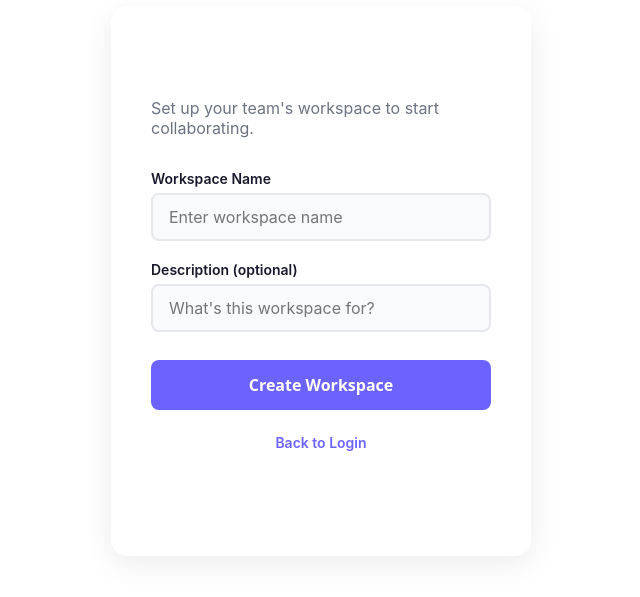
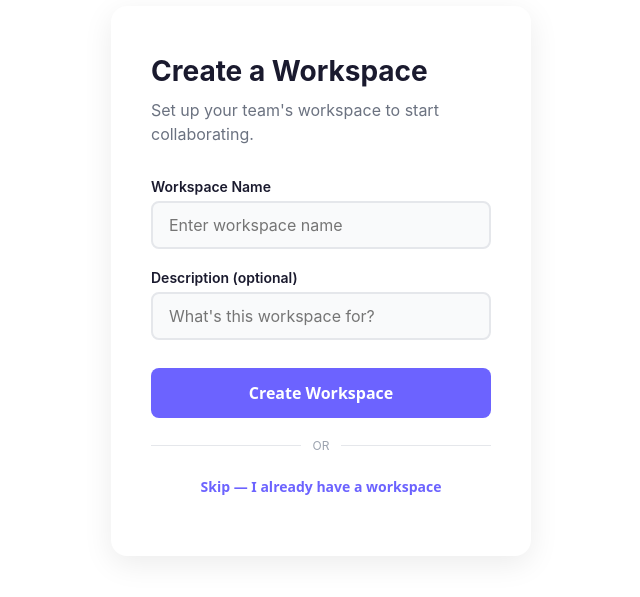
Before and after one commit to 056comfort/huddle-demo-sprint, a React (Vite) app: page /create-workspace in a window 1280 px wide. Shown: the part 119-716 px from the top of the page, without its empty margins (319-959 px from the left). Built offline with nearby package versions, Linux system fonts and the light colour scheme; no server answers.

Commit message:
fix: update workspace onboarding flow

```diff
--- a/src/components/channels/ChannelList.jsx
+++ b/src/components/channels/ChannelList.jsx
@@ -1,11 +1,7 @@
+import { useEffect, useState } from "react";
 import { Link } from "react-router-dom";
 
-const channels = ["general", "design", "development"];
-
-const directMessages = [
-  { id: "sarah", name: "Sarah", status: "online", avatar: "S" },
-  { id: "david", name: "David", status: "online", avatar: "D" },
-];
+const directMessages = [];
 
 function HashIcon() {
   return (
@@ -40,9 +36,8 @@ function SearchIcon() {
         strokeLinecap="round"
       />
     </svg>
-  )
+  );
 }
-
 
 function SettingsIcon() {
   return (
@@ -101,7 +96,6 @@ function PlusIcon() {
   );
 }
 
-
 function StatusDot({ status = "online" }) {
   return <span className={`person-status ${status}`} />;
 }
@@ -116,6 +110,26 @@ function PersonAvatar({ letter, status = "online" }) {
 }
 
 function ChannelList({ activeChannel }) {
+  const [channels, setChannels] = useState([]);
+
+  useEffect(() => {
+    const loadChannels = () => {
+      const savedChannels = JSON.parse(
+        localStorage.getItem("huddle_channels") || "[]"
+      );
+
+      setChannels(savedChannels);
+    };
+
+    loadChannels();
+
+    window.addEventListener("storage", loadChannels);
+
+    return () => {
+      window.removeEventListener("storage", loadChannels);
+    };
+  }, []);
+
   return (
     <div className="sidebar-navigation">
       <Link to="/join-channel" className="sidebar-home-link">
--- a/src/components/channels/CreateChannel.jsx
+++ b/src/components/channels/CreateChannel.jsx
@@ -18,6 +18,25 @@ function CreateChannel() {
     }
 
     setError("");
+
+    // Store the created channel temporarily on the frontend.
+    // The backend can replace this with database storage later.
+    const existingChannels = JSON.parse(
+      localStorage.getItem("huddle_channels") || "[]"
+    );
+
+    const channelExists = existingChannels.some(
+      (channel) => channel.toLowerCase() === cleanName.toLowerCase()
+    );
+
+    if (!channelExists) {
+      const updatedChannels = [...existingChannels, cleanName];
+
+      localStorage.setItem(
+        "huddle_channels",
+        JSON.stringify(updatedChannels)
+      );
+    }
 
     navigate(`/channel/${encodeURIComponent(cleanName)}`);
   };
@@ -58,7 +77,8 @@ function CreateChannel() {
       </form>
 
       <p className="secondary-action">
-        Already have a channel? <Link to="/join-channel">Join a channel</Link>
+        Already have a channel?{" "}
+        <Link to="/join-channel">Join a channel</Link>
       </p>
     </section>
   );
--- a/src/components/messaging/MessageList.jsx
+++ b/src/components/messaging/MessageList.jsx
@@ -1,35 +1,4 @@
 import MessageItem from "./MessageItem";
-
-const initialMessages = [
-  {
-    id: 1,
-    user: "Sarah",
-    avatar: "S",
-    message: "Hey everyone! Welcome to Huddle.",
-    time: "10:32 AM",
-  },
-  {
-    id: 2,
-    user: "David",
-    avatar: "D",
-    message: "Great to be here. How is everyone doing?",
-    time: "10:34 AM",
-  },
-  {
-    id: 3,
-    user: "Sarah",
-    avatar: "S",
-    message: "Doing well! I have been working on the new designs.",
-    time: "10:36 AM",
-  },
-  {
-    id: 4,
-    user: "David",
-    avatar: "D",
-    message: "Nice. We should review them together later.",
-    time: "Just Now",
-  },
-];
 
 function MessageList({ messages }) {
   const displayedMessages = messages?.length
@@ -40,7 +9,7 @@ function MessageList({ messages }) {
         message: item.message,
         time: item.time,
       }))
-    : initialMessages;
+    : [];
 
   return (
     <div className="message-list">
--- a/src/pages/ChannelMembersPage.jsx
+++ b/src/pages/ChannelMembersPage.jsx
@@ -37,37 +37,19 @@ function SearchIcon() {
   );
 }
 
-const members = [
-  {
-    id: "you",
-    name: "You",
-    role: "You",
-    status: "online",
-    initial: "Y",
-  },
-  {
-    id: "sarah",
-    name: "Sarah",
-    role: "Member",
-    status: "online",
-    initial: "S",
-  },
-  {
-    id: "david",
-    name: "David",
-    role: "Member",
-    status: "offline",
-    initial: "D",
-  },
-];
-
 function ChannelMembersPage() {
   const { channelId } = useParams();
   const navigate = useNavigate();
 
   const [search, setSearch] = useState("");
 
-  const channelName = decodeURIComponent(channelId || "general");
+  const channelName = channelId
+    ? decodeURIComponent(channelId)
+    : "";
+
+  // Empty for new channels.
+  // Real members will be connected here later from the backend.
+  const members = [];
 
   const filteredMembers = useMemo(() => {
     const value = search.toLowerCase().trim();
@@ -137,7 +119,9 @@ function ChannelMembersPage() {
                 </span>
               </div>
 
-              <span className="member-role">{member.role}</span>
+              <span className="member-role">
+                {member.role}
+              </span>
             </article>
           ))}
 
--- a/src/pages/CreateWorkspace.jsx
+++ b/src/pages/CreateWorkspace.jsx
@@ -1,5 +1,6 @@
+// src/pages/CreateWorkspace.jsx
 import { useState } from 'react'
-import { Link, useNavigate } from 'react-router-dom'
+import { useNavigate } from 'react-router-dom'
 import { endpoints } from '../api/apiConfig'
 
 function CreateWorkspace() {
@@ -65,6 +66,10 @@ function CreateWorkspace() {
     }
   }
 
+  const handleSkip = () => {
+    navigate('/join-channel')
+  }
+
   const styles = {
     page: {
       display: 'flex',
@@ -81,7 +86,8 @@ function CreateWorkspace() {
       borderRadius: '16px',
       boxShadow: '0 8px 30px rgba(0, 0, 0, 0.08)',
       width: '420px',
-      height: '550px',
+      minHeight: '550px',
+      boxSizing: 'border-box',
       display: 'flex',
       flexDirection: 'column',
       justifyContent: 'center',
@@ -91,9 +97,17 @@ function CreateWorkspace() {
       marginBottom: '32px',
     },
 
+    title: {
+      margin: '0 0 10px',
+      fontSize: '28px',
+      fontWeight: '700',
+      color: '#1a1a2e',
+    },
+
     headerP: {
       color: '#6b7280',
       fontSize: '16px',
+      lineHeight: '1.5',
       margin: '0',
     },
 
@@ -142,6 +156,35 @@ function CreateWorkspace() {
       opacity: loading ? 0.7 : 1,
     },
 
+    skipButton: {
+      padding: '12px',
+      background: 'transparent',
+      color: '#6C63FF',
+      border: 'none',
+      borderRadius: '8px',
+      fontSize: '14px',
+      fontFamily: 'system-ui, sans-serif',
+      fontWeight: '600',
+      cursor: loading ? 'not-allowed' : 'pointer',
+      width: '100%',
+      marginTop: '4px',
+    },
+
+    divider: {
+      display: 'flex',
+      alignItems: 'center',
+      gap: '12px',
+      margin: '20px 0 8px',
+      color: '#9ca3af',
+      fontSize: '12px',
+    },
+
+    dividerLine: {
+      flex: 1,
+      height: '1px',
+      background: '#e5e7eb',
+    },
+
     error: {
       background: '#fee2e2',
       color: '#ef4444',
@@ -160,19 +203,6 @@ function CreateWorkspace() {
       fontSize: '14px',
       textAlign: 'center',
       marginBottom: '16px',
-    },
-
-    footer: {
-      textAlign: 'center',
-      marginTop: '24px',
-      fontSize: '14px',
-      color: '#6b7280',
-    },
-
-    footerLink: {
-      color: '#6C63FF',
-      fontWeight: '600',
-      textDecoration: 'none',
     },
   }
 
@@ -209,6 +239,8 @@ function CreateWorkspace() {
     <div style={styles.page}>
       <div style={styles.card}>
         <div style={styles.header}>
+          <h1 style={styles.title}>Create a Workspace</h1>
+
           <p style={styles.headerP}>
             Set up your team's workspace to start collaborating.
           </p>
@@ -280,14 +312,20 @@ function CreateWorkspace() {
           </button>
         </form>
 
-        <p style={styles.footer}>
-          <Link
-            to="/login"
-            style={styles.footerLink}
-          >
-            Back to Login
-          </Link>
-        </p>
+        <div style={styles.divider}>
+          <span style={styles.dividerLine} />
+          OR
+          <span style={styles.dividerLine} />
+        </div>
+
+        <button
+          type="button"
+          style={styles.skipButton}
+          onClick={handleSkip}
+          disabled={loading}
+        >
+          Skip — I already have a workspace
+        </button>
       </div>
     </div>
   )
--- a/src/pages/Register.jsx
+++ b/src/pages/Register.jsx
@@ -1,3 +1,4 @@
+// src/pages/Register.jsx
 import './Register.css'
 import { useState } from 'react'
 import { Link, useNavigate } from 'react-router-dom'
@@ -47,7 +48,7 @@ function Register() {
       setPassword('')
       setConfirmPassword('')
 
-      // Redirect to Create Workspace
+      // Redirect to Create Channel
       navigate('/create-workspace')
     } catch (err) {
       setError(err.message || 'Something went wrong')
@@ -129,7 +130,9 @@ function Register() {
                 className="password-toggle"
                 onClick={() => setShowPassword(!showPassword)}
                 disabled={loading}
-                aria-label={showPassword ? 'Hide password' : 'Show password'}
+                aria-label={
+                  showPassword ? 'Hide password' : 'Show password'
+                }
               >
                 {showPassword ? (
                   <svg
@@ -144,7 +147,7 @@ function Register() {
                     <path d="M3 3l18 18" />
                     <path d="M10.58 10.58a2 2 0 0 0 2.83 2.83" />
                     <path d="M9.88 4.24A9.8 9.8 0 0 1 12 4c5 0 9.27 3.11 11 8a18.5 18.5 0 0 1-3.16 5.19" />
-                    <path d="M6.61 6.61A18.5 18.5 0 0 0 1 12c1.73 4.89 6 8 11 8a9.8 9.8 0 0 0 2.12-.24" />
+                    <path d="M6.61 6.61A18.5 18.5 0 0 0 12 20a9.8 9.8 0 0 0 2.12-.24" />
                   </svg>
                 ) : (
                   <svg
@@ -209,7 +212,7 @@ function Register() {
                     <path d="M3 3l18 18" />
                     <path d="M10.58 10.58a2 2 0 0 0 2.83 2.83" />
                     <path d="M9.88 4.24A9.8 9.8 0 0 1 12 4c5 0 9.27 3.11 11 8a18.5 18.5 0 0 1-3.16 5.19" />
-                    <path d="M6.61 6.61A18.5 18.5 0 0 0 1 12c1.73 4.89 6 8 11 8a9.8 9.8 0 0 1 2.12-.24" />
+                    <path d="M6.61 6.61A18.5 18.5 0 0 1 12 20a9.8 9.8 0 0 1 2.12-.24" />
                   </svg>
                 ) : (
                   <svg
```
Also changed, not shown: src/pages/ChannelMessagingPage.jsx (+2 -48 lines), src/pages/Login.jsx (+10 -2 lines). Lines whose indentation alone changed are shown as unchanged.
